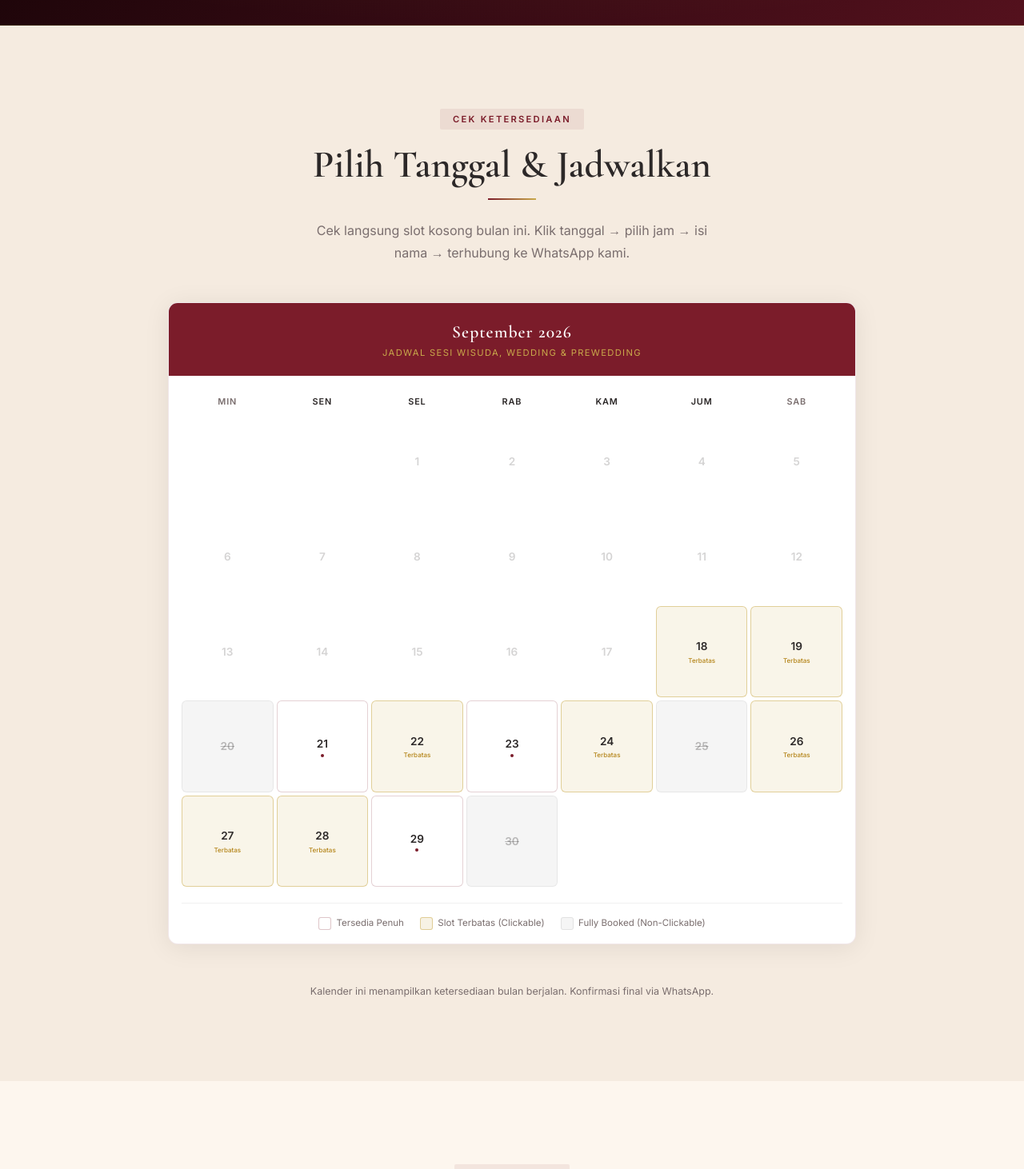
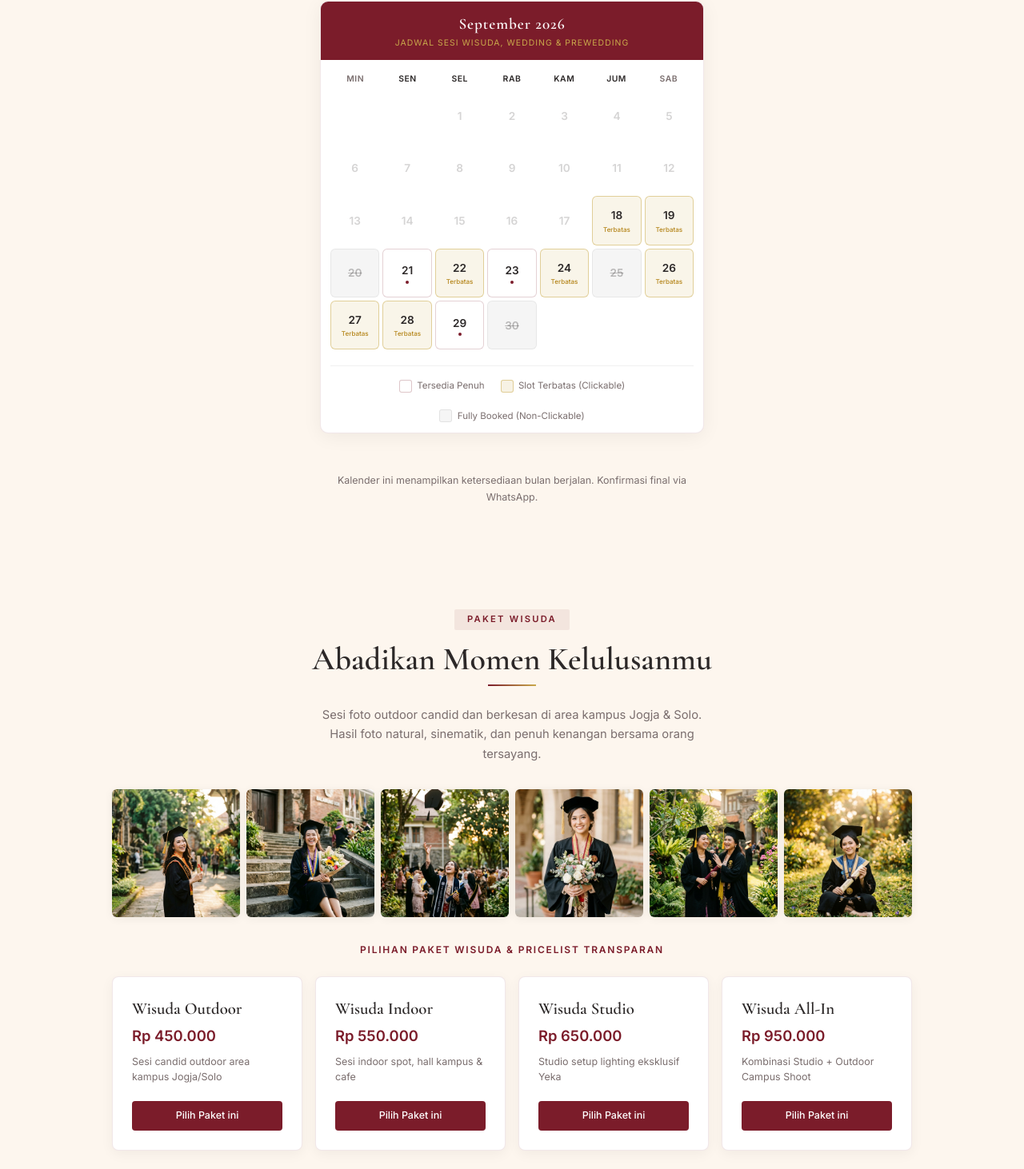
Before and after one commit to andrew-sora/yeka-studio, a Next.js app: page / in a window 1280 px wide. Shown: the part 1274-2736 px from the top of the page at 80% size. Built offline with nearby package versions, Linux system fonts and the light colour scheme.

Commit message:
style: optimize layout compactness for images, gallery grids, and calendar

```diff
--- a/src/components/AboutSection.tsx
+++ b/src/components/AboutSection.tsx
@@ -31,15 +31,15 @@ export default function AboutSection() {
       ref={sectionRef}
       style={{
         background: 'var(--cream-dark)',
-        padding: 'clamp(4rem, 8vw, 7rem) 1.5rem',
+        padding: 'clamp(2.5rem, 5vw, 4rem) 1.25rem',
       }}
     >
-      <div style={{ maxWidth: '1100px', margin: '0 auto' }}>
+      <div style={{ maxWidth: '1000px', margin: '0 auto' }}>
 
         <div style={{
           display: 'grid',
-          gridTemplateColumns: 'repeat(auto-fit, minmax(320px, 1fr))',
-          gap: 'clamp(2rem, 5vw, 4rem)',
+          gridTemplateColumns: 'repeat(auto-fit, minmax(280px, 1fr))',
+          gap: 'clamp(1.5rem, 4vw, 3rem)',
           alignItems: 'center',
         }}>
 
@@ -53,16 +53,16 @@ export default function AboutSection() {
             <div style={{
               display: 'grid',
               gridTemplateColumns: 'repeat(2, 1fr)',
-              gap: '12px',
+              gap: '8px',
               position: 'relative',
             }}>
               {/* Main Photo 1 */}
               <div style={{
                 position: 'relative',
-                aspectRatio: '3/4',
-                borderRadius: '8px',
+                aspectRatio: '1/1',
+                borderRadius: '6px',
                 overflow: 'hidden',
-                boxShadow: '0 8px 30px rgba(0,0,0,0.12)',
+                boxShadow: '0 4px 20px rgba(0,0,0,0.08)',
               }}>
                 <Image
                   src="/images/wisuda-5.jpg"
@@ -76,11 +76,11 @@ export default function AboutSection() {
               {/* Main Photo 2 */}
               <div style={{
                 position: 'relative',
-                aspectRatio: '3/4',
-                borderRadius: '8px',
+                aspectRatio: '1/1',
+                borderRadius: '6px',
                 overflow: 'hidden',
-                marginTop: '2rem',
-                boxShadow: '0 8px 30px rgba(0,0,0,0.12)',
+                marginTop: '1rem',
+                boxShadow: '0 4px 20px rgba(0,0,0,0.08)',
               }}>
                 <Image
                   src="/images/wedding-4.jpg"
--- a/src/components/AvailabilitySection.tsx
+++ b/src/components/AvailabilitySection.tsx
@@ -166,18 +166,18 @@ export default function AvailabilitySection() {
       id="jadwal"
       ref={sectionRef}
       style={{
-        background: 'var(--cream-dark)',
-        padding: 'clamp(4rem, 8vw, 7rem) 1.5rem',
+        background: 'var(--cream)',
+        padding: 'clamp(2.5rem, 5vw, 4rem) 1.25rem',
       }}
     >
-      <div style={{ maxWidth: '860px', margin: '0 auto' }}>
+      <div style={{ maxWidth: '480px', margin: '0 auto' }}>
 
         {/* ── Section Header ── */}
         <div
           className="reveal-avail"
           style={{
             textAlign: 'center',
-            marginBottom: '3rem',
+            marginBottom: '1.5rem',
             opacity: 0,
             transform: 'translateY(24px)',
             transition: 'all 0.7s ease',
@@ -193,40 +193,40 @@ export default function AvailabilitySection() {
             textTransform: 'uppercase',
             fontFamily: 'Inter, sans-serif',
             fontWeight: 600,
-            marginBottom: '1rem',
+            marginBottom: '0.5rem',
             borderRadius: '2px',
           }}>
             Cek Ketersediaan
           </div>
           <h2 className="font-display" style={{
-            fontSize: 'clamp(2rem, 5vw, 3rem)',
+            fontSize: 'clamp(1.75rem, 4vw, 2.3rem)',
             fontWeight: 600,
             color: 'var(--charcoal)',
             lineHeight: 1.2,
-            marginBottom: '0.75rem',
+            marginBottom: '0.5rem',
           }}>
             Pilih Tanggal &amp; Jadwalkan
           </h2>
           <div className="section-divider" />
           <p style={{
-            fontSize: '1rem',
+            fontSize: '0.88rem',
             color: 'var(--muted)',
-            maxWidth: '520px',
+            maxWidth: '460px',
             margin: '0 auto',
-            lineHeight: 1.75,
+            lineHeight: 1.6,
             fontFamily: 'Inter, sans-serif',
           }}>
             Cek langsung slot kosong bulan ini. Klik tanggal &rarr; pilih jam &rarr; isi nama &rarr; terhubung ke WhatsApp kami.
           </p>
         </div>
 
-        {/* ── Calendar Card ── */}
+        {/* ── Calendar Card (Compact View) ── */}
         <div
           className="reveal-avail"
           style={{
             background: 'white',
-            borderRadius: '12px',
-            boxShadow: '0 4px 32px rgba(0,0,0,0.08)',
+            borderRadius: '10px',
+            boxShadow: '0 4px 24px rgba(0,0,0,0.06)',
             overflow: 'hidden',
             opacity: 0,
             transform: 'translateY(24px)',
@@ -238,44 +238,44 @@ export default function AvailabilitySection() {
           <div style={{
             background: 'var(--maroon)',
             color: 'white',
-            padding: '1.25rem 1.5rem',
+            padding: '0.85rem 1rem',
             textAlign: 'center',
           }}>
             <div className="font-display" style={{
-              fontSize: '1.35rem',
+              fontSize: '1.2rem',
               fontWeight: 600,
               letterSpacing: '0.05em',
             }}>
               {MONTH_ID[viewMonth]} {viewYear}
             </div>
             <div style={{
-              fontSize: '0.7rem',
+              fontSize: '0.65rem',
               color: '#C9A94B',
-              letterSpacing: '0.12em',
+              letterSpacing: '0.1em',
               textTransform: 'uppercase',
               fontFamily: 'Inter, sans-serif',
-              marginTop: '2px',
+              marginTop: '1px',
             }}>
               Jadwal Sesi Wisuda, Wedding &amp; Prewedding
             </div>
           </div>
 
-          <div style={{ padding: '1.25rem 1rem 1rem' }}>
+          <div style={{ padding: '0.85rem 0.75rem 0.75rem' }}>
             {/* Day labels */}
             <div style={{
               display: 'grid',
               gridTemplateColumns: 'repeat(7, 1fr)',
-              gap: '4px',
-              marginBottom: '6px',
+              gap: '3px',
+              marginBottom: '4px',
             }}>
               {DAY_SHORT.map(d => (
                 <div key={d} style={{
                   textAlign: 'center',
-                  fontSize: '0.68rem',
+                  fontSize: '0.65rem',
                   fontWeight: 600,
-                  letterSpacing: '0.08em',
+                  letterSpacing: '0.05em',
                   color: d === 'Min' || d === 'Sab' ? 'var(--muted)' : 'var(--charcoal)',
-                  padding: '0.25rem 0',
+                  padding: '0.2rem 0',
                   fontFamily: 'Inter, sans-serif',
                   textTransform: 'uppercase',
                 }}>
--- a/src/components/HeroSection.tsx
+++ b/src/components/HeroSection.tsx
@@ -333,15 +333,18 @@ export default function HeroSection() {
           {/* Main Visual Photo Card Container */}
           <div style={{
             position: 'relative',
-            borderRadius: '16px',
-            padding: '8px',
+            borderRadius: '14px',
+            padding: '6px',
             background: 'linear-gradient(135deg, rgba(201,169,75,0.4) 0%, rgba(123,28,42,0.3) 100%)',
-            boxShadow: '0 20px 50px rgba(0,0,0,0.6)',
+            boxShadow: '0 12px 36px rgba(0,0,0,0.5)',
+            maxWidth: '460px',
+            margin: '0 auto',
           }}>
             <div style={{
               position: 'relative',
-              aspectRatio: '4/5',
-              borderRadius: '12px',
+              aspectRatio: '4/3',
+              maxHeight: '300px',
+              borderRadius: '10px',
               overflow: 'hidden',
               background: '#120305',
             }}>
--- a/src/components/WisudaSection.tsx
+++ b/src/components/WisudaSection.tsx
@@ -40,16 +40,16 @@ export default function WisudaSection() {
       ref={sectionRef}
       style={{
         background: 'var(--cream)',
-        padding: 'clamp(4rem, 8vw, 7rem) 1.5rem',
+        padding: 'clamp(2.5rem, 5vw, 4rem) 1.25rem',
       }}
     >
-      <div style={{ maxWidth: '1100px', margin: '0 auto' }}>
+      <div style={{ maxWidth: '1000px', margin: '0 auto' }}>
         {/* Section Header */}
         <div
           className="reveal-item"
           style={{
             textAlign: 'center',
-            marginBottom: '3.5rem',
+            marginBottom: '2rem',
             opacity: 0,
             transform: 'translateY(24px)',
             transition: 'all 0.7s ease',
@@ -65,27 +65,27 @@ export default function WisudaSection() {
             textTransform: 'uppercase',
             fontFamily: 'Inter, sans-serif',
             fontWeight: 600,
-            marginBottom: '1rem',
+            marginBottom: '0.75rem',
             borderRadius: '2px',
           }}>
             Paket Wisuda
           </div>
           <h2 className="font-display" style={{
-            fontSize: 'clamp(2rem, 5vw, 3rem)',
+            fontSize: 'clamp(1.75rem, 4vw, 2.5rem)',
             fontWeight: 600,
             color: 'var(--charcoal)',
             lineHeight: 1.2,
-            marginBottom: '0.75rem',
+            marginBottom: '0.5rem',
           }}>
             Abadikan Momen Kelulusanmu
           </h2>
           <div className="section-divider" />
           <p style={{
-            fontSize: '1rem',
+            fontSize: '0.92rem',
             color: 'var(--muted)',
-            maxWidth: '520px',
+            maxWidth: '500px',
             margin: '0 auto',
-            lineHeight: 1.75,
+            lineHeight: 1.65,
             fontFamily: 'Inter, sans-serif',
           }}>
             Sesi foto outdoor candid dan berkesan di area kampus Jogja &amp; Solo.
@@ -93,26 +93,26 @@ export default function WisudaSection() {
           </p>
         </div>
 
-        {/* Photo Grid */}
+        {/* Photo Grid - Compact Gallery */}
         <div style={{
           display: 'grid',
-          gridTemplateColumns: 'repeat(auto-fill, minmax(300px, 1fr))',
-          gap: '12px',
-          marginBottom: '3rem',
+          gridTemplateColumns: 'repeat(auto-fill, minmax(150px, 1fr))',
+          gap: '8px',
+          marginBottom: '2rem',
         }}>
           {WISUDA_PHOTOS.map((photo, i) => (
             <div
               key={i}
               className="img-zoom reveal-item"
               style={{
-                aspectRatio: '3/4',
-                borderRadius: '4px',
+                aspectRatio: '1/1',
+                borderRadius: '6px',
                 overflow: 'hidden',
                 position: 'relative',
                 opacity: 0,
                 transform: 'translateY(24px)',
                 transition: 'all 0.7s ease',
-                boxShadow: '0 4px 20px rgba(0,0,0,0.08)',
+                boxShadow: '0 2px 12px rgba(0,0,0,0.06)',
               }}
             >
               <Image
```
Also changed, not shown: src/components/WeddingSection.tsx (+18 -43 lines).
